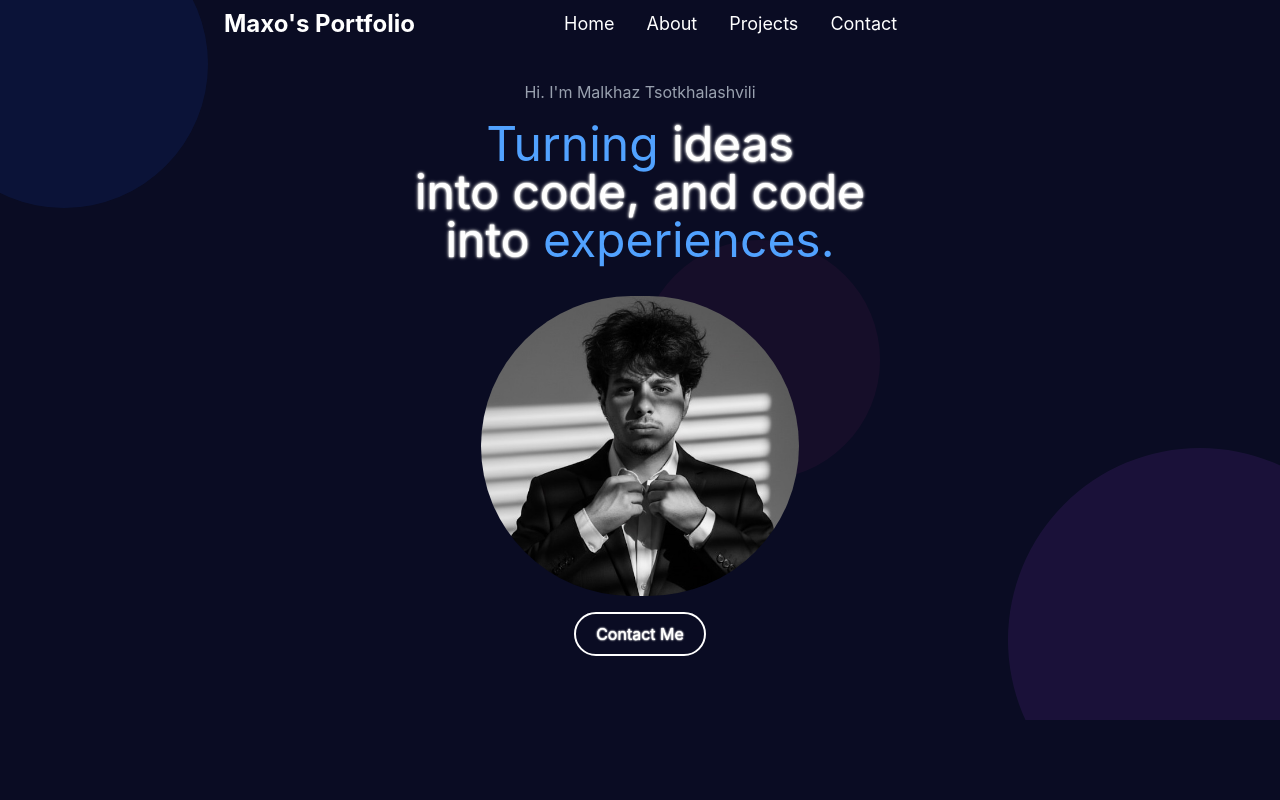
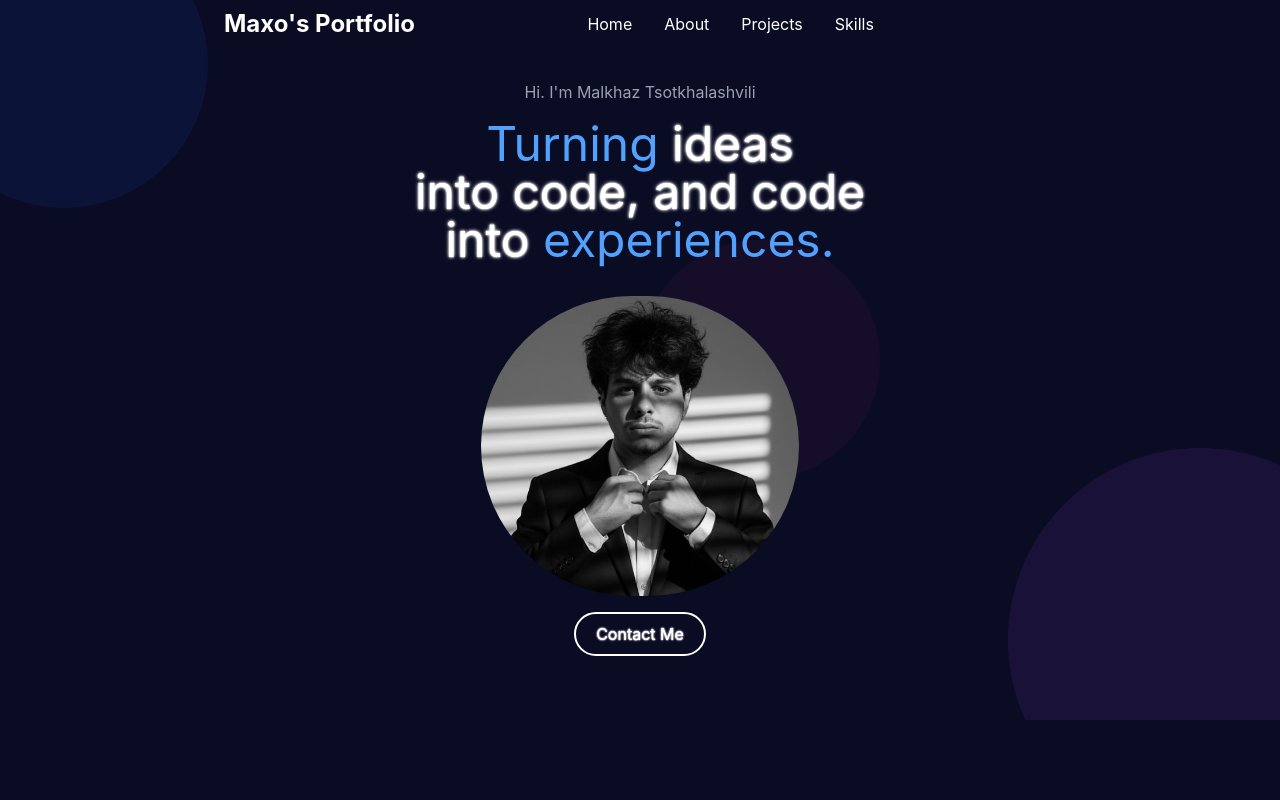
Before and after one commit to MaxoGitAcc/PORTFELIO, a Next.js app: page / in a window 1280 px wide. Shown: the top 800 px of the page. Built offline with nearby package versions, Linux system fonts and the light colour scheme; some icons are missing.

Commit message:
probly final

```diff
--- a/components/Contact.tsx
+++ b/components/Contact.tsx
@@ -24,7 +24,7 @@ const Contact = () => {
                     whileTap={{ scale: 0.8 }}
                     className='mt-[0.75rem]'
                 >
-                    <button className='border-2 rounded-full py-2 px-5'
+                    <button className='border-2 rounded-full py-2 px-5 cursor-pointer'
                         style={{ textShadow: `0 0 1px #fff, 0 0 2px #eee, 0 0 2px #ddd` }}
                         onClick={toggleSocials}>
                         Get in Touch
--- a/components/layout/Hero.tsx
+++ b/components/layout/Hero.tsx
@@ -44,7 +44,7 @@ const Hero = () => {
           whileTap={{ scale: 0.8 }}
           className='mt-4'
         >
-          <button className='border-2 rounded-full py-2 px-5'
+          <button className='border-2 rounded-full py-2 px-5 cursor-pointer'
             style={{ textShadow: `0 0 1px #fff, 0 0 2px #eee, 0 0 2px #ddd` }}
             onClick={toggleSocials}>
             Contact Me
--- a/components/layout/Projects.tsx
+++ b/components/layout/Projects.tsx
@@ -25,7 +25,7 @@ const ProjectsArray = [
 const Projects = () => {
 
   return (
-    <section className='w-screen py-16'>
+    <section id='projects' className='w-screen py-16'>
       <div className='w-[65%] mx-auto'>
 
         <div className="flex items-center space-x-4">
--- a/components/navbar.tsx
+++ b/components/navbar.tsx
@@ -5,44 +5,22 @@ import React, { useState } from 'react'
 
 // Navigation menu buttons (links)
 const menuButtons = [
-    {
-        name: "Home",
-        onclick: () => { window.location.href = "home" },
-    },
-    {
-        name: "About",
-        onclick: () => { window.location.href = "about" },
-    },
-    {
-        name: "Projects",
-        onclick: () => { window.location.href = "projects" },
-    },
-    {
-        name: "Contact",
-        onclick: () => { window.location.href = "contact" },
-    }
+  { name: "Home", onclick: () => document.getElementById('home')?.scrollIntoView({ behavior: 'smooth' }) },
+  { name: "About", onclick: () => document.getElementById('about')?.scrollIntoView({ behavior: 'smooth' }) },
+  { name: "Projects", onclick: () => document.getElementById('projects')?.scrollIntoView({ behavior: 'smooth' }) },
+  { name: "Skills", onclick: () => document.getElementById('skills')?.scrollIntoView({ behavior: 'smooth' }) }
 ]
 
 // Social icons with links
 export const socialButtons = [
-    {
-        class: "fa-brands fa-square-github",
-        src: "https://github.com/MaxoGitAcc"
-    },
-    {
-        class: "fa-brands fa-linkedin",
-        src: "https://www.linkedin.com/in/malkhaz-tsotskhalashvili-96a56437b/"
-    },
-    {
-        class: "fa-brands fa-square-twitter",
-        src: "/"
-    }
+  { class: "fa-brands fa-square-github", src: "https://github.com/MaxoGitAcc" },
+  { class: "fa-brands fa-linkedin", src: "https://www.linkedin.com/in/malkhaz-tsotskhalashvili-96a56437b/" },
+  { class: "fa-brands fa-square-twitter", src: "/" }
 ]
 
 const Navbar = () => {
   const [menuShown, setMenuShown] = useState(false);
 
-    // Toggle mobile menu open/close
   function toggleMenu() {
     setMenuShown(prev => !prev)
   }
@@ -51,68 +29,65 @@ const Navbar = () => {
     <footer className="fixed w-screen z-50">
       <div className="w-[65%] py-2 mx-auto flex items-center justify-between">
 
-
         {/* Logo */}
         <div>
           <h1 className="font-bold text-2xl">Maxo&apos;s Portfolio</h1>
         </div>
 
-
-                {/* Desktop Navigation Menu (hidden on smaller screens) */}
+        {/* Desktop Navigation Menu */}
         <div className="flex space-x-[2rem] max-lg:hidden">
           {menuButtons.map((content, i) => (
-                        <div key={i} className="text-lg">
-                            <button onClick={content.onclick} className="cursor-pointer">
+            <motion.div
+              key={i}
+              whileHover={{ y: -2, scale: 1.05 }}
+              whileTap={{ scale: 0.95 }}
+              transition={{ type: "spring", stiffness: 300, damping: 20 }}
+            >
+              <button onClick={content.onclick} className="cursor-pointer hover:border-b-2 transition-all duration-200">
                 {content.name}
               </button>
-                        </div>
+            </motion.div>
           ))}
         </div>
 
-
-                {/* Desktop Social Links (hidden on smaller screens) */}
+        {/* Desktop Social Links */}
         <div className="flex space-x-[0.3rem] max-lg:hidden">
           {socialButtons.map((content, i) => (
-                        <button key={i} className="cursor-pointer text-lg">
-                            <a href={content.src} target='_blank'>
+            <motion.div
+              key={i}
+              whileHover={{ scale: 1.2, rotate: 10 }}
+              whileTap={{ scale: 0.9 }}
+              transition={{ type: "spring", stiffness: 300, damping: 20 }}
+            >
+              <button className="cursor-pointer text-lg">
+                <a href={content.src} target='_blank' rel='noopener noreferrer'>
                   <i className={content.class}></i>
                 </a>
               </button>
+            </motion.div>
           ))}
         </div>
 
-
-
-                {/* Mobile Hamburger Menu (shown on small screens only) */}
+        {/* Mobile Hamburger Menu */}
         <div className="min-lg:hidden">
-                    <motion.button onClick={toggleMenu}>
-                        {/* Switch between "bars" and "X" icons depending on state */}
+          <motion.button onClick={toggleMenu} whileTap={{ scale: 0.9 }}>
             <i className={`fa-solid ${menuShown ? 'fa-xmark' : 'fa-bars'}`}></i>
           </motion.button>
         </div>
       </div>
 
-
-
-            {/* Mobile Dropdown Menu (animated with Framer Motion) */}
+      {/* Mobile Dropdown Menu */}
       <AnimatePresence initial={false}>
         {menuShown && (
           <motion.div
-                        // Start small & slightly offset from the button
             initial={{ opacity: 0, scale: 0.5, x: 50, y: -20 }}
-                        // Animate to normal size (slightly bigger for a "pop" effect)
             animate={{ opacity: 1, scale: 1.05, x: 0, y: 0 }}
-                        // Exit animation back toward the button
             exit={{ opacity: 0, scale: 0.5, x: 50, y: -20 }}
-                        // Spring physics for smooth/bouncy effect
             transition={{ type: "spring", stiffness: 200, damping: 18 }}
             key="box"
-                        // Position near the hamburger button
             className="origin-top-right absolute right-4 top-14"
           >
             <div className="bg-[#0a0c23] min-lg:hidden rounded-md p-6 flex flex-col space-y-4 items-center justify-center shadow-2xl min-w-[200px]">
-
-                            {/* Mobile Navigation Buttons */}
               {menuButtons.map((content, i) => (
                 <div key={i}>
                   <button
@@ -123,12 +98,10 @@ const Navbar = () => {
                   </button>
                 </div>
               ))}
-
-                            {/* Mobile Social Icons */}
               <div className="flex space-x-[0.5rem] mt-2">
                 {socialButtons.map((content, i) => (
                   <button key={i} className="cursor-pointer text-xl">
-                                        <a href={content.src} target='_blank'>
+                    <a href={content.src} target='_blank' rel='noopener noreferrer'>
                       <i className={content.class}></i>
                     </a>
                   </button>
@@ -138,7 +111,6 @@ const Navbar = () => {
           </motion.div>
         )}
       </AnimatePresence>
-
     </footer>
   )
 }
```
Lines whose indentation alone changed are shown as unchanged.
